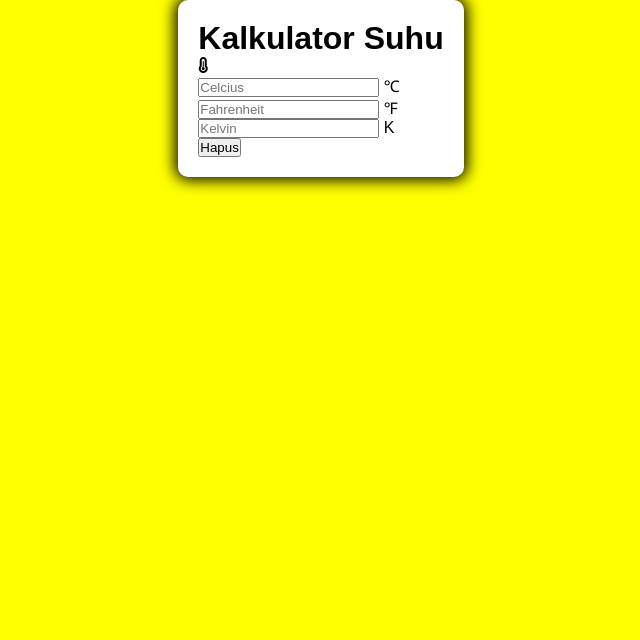
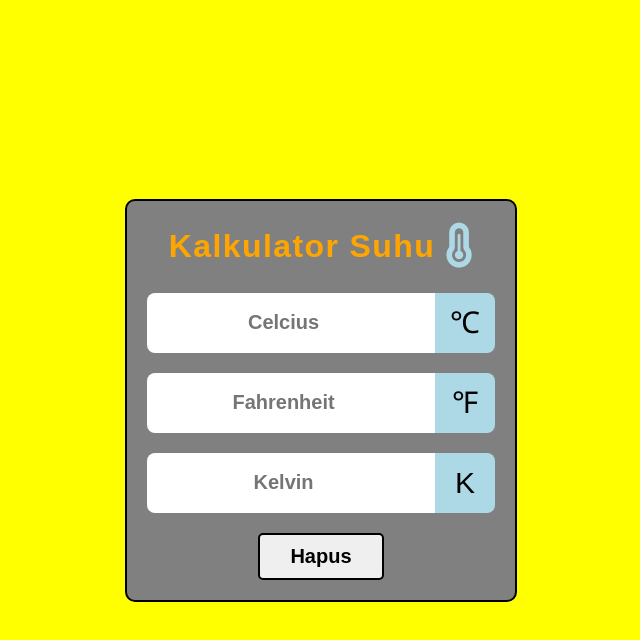
Before and after one commit to revou-fundamental-course/15-apr-24-samsularifinwd, a plain HTML site: page index.html in a window 1280 px wide. Shown: the whole page, without its empty margins (319-959 px from the left). Drawn offline with Linux system fonts and the light colour scheme.

Commit message:
menambahkan css

```diff
--- a/css/style.css
+++ b/css/style.css
@@ -8,12 +8,76 @@ body{
   justify-content: center;
   align-items: center;
   background: yellow;
+  min-height: 100vh;
 }
 .container{
   max-width: 450px;
-  background: white;
+  background: grey;
   border-radius: 10px;
   padding: 20px;
-  box-shadow: 0px 0px 15px 3px;
+  border: 2px solid black;
   font-family: Sans-Serif;
 }
+.title{
+  display: flex;
+  justify-content: center;
+  align-items: center;
+  flex-wrap: wrap-reverse;
+  gap: 10px;
+}
+.Temperature-icon{
+  font-size: 45px;
+  color: lightblue;
+}
+h1{
+  color: orange;
+  letter-spacing: 1.4px;
+}
+#celcius, #fahrenheit, #kelvin{
+  display: flex;
+  justify-content: center;
+  align-items: center;
+  margin-top: 20px;
+}
+input{
+  flex: 5;
+  height: 60px;
+  font-size: 20px;
+  font-weight: 600;
+  text-align: center;
+  outline: none;
+  border: none;
+  border-radius: 8px 0 0 8px;
+  padding: 0 10px;
+}
+.icon{
+  flex: 1;
+  height: 60px;
+  line-height: 60px;
+  padding: 0 15px;
+  text-align: center;
+  font-size: 30px;
+  background: lightblue;
+  border-radius: 0 8px 8px 0;
+}
+.button{
+  margin-top: 20px;
+  text-align: center;
+}
+.button button{
+  border: none;
+  outline: none;
+  padding: 10px 30px;
+  border-radius: 5px;
+  font-size: 20px;
+  font-weight: 600;
+  cursor: pointer;
+  transition: 0.5s;
+  border: 2px solid black;
+}
+.button button:hover{
+  background: black;
+  color: white;
+  transition: 0.5s;
+  border: 2px solid white;
+}
```
